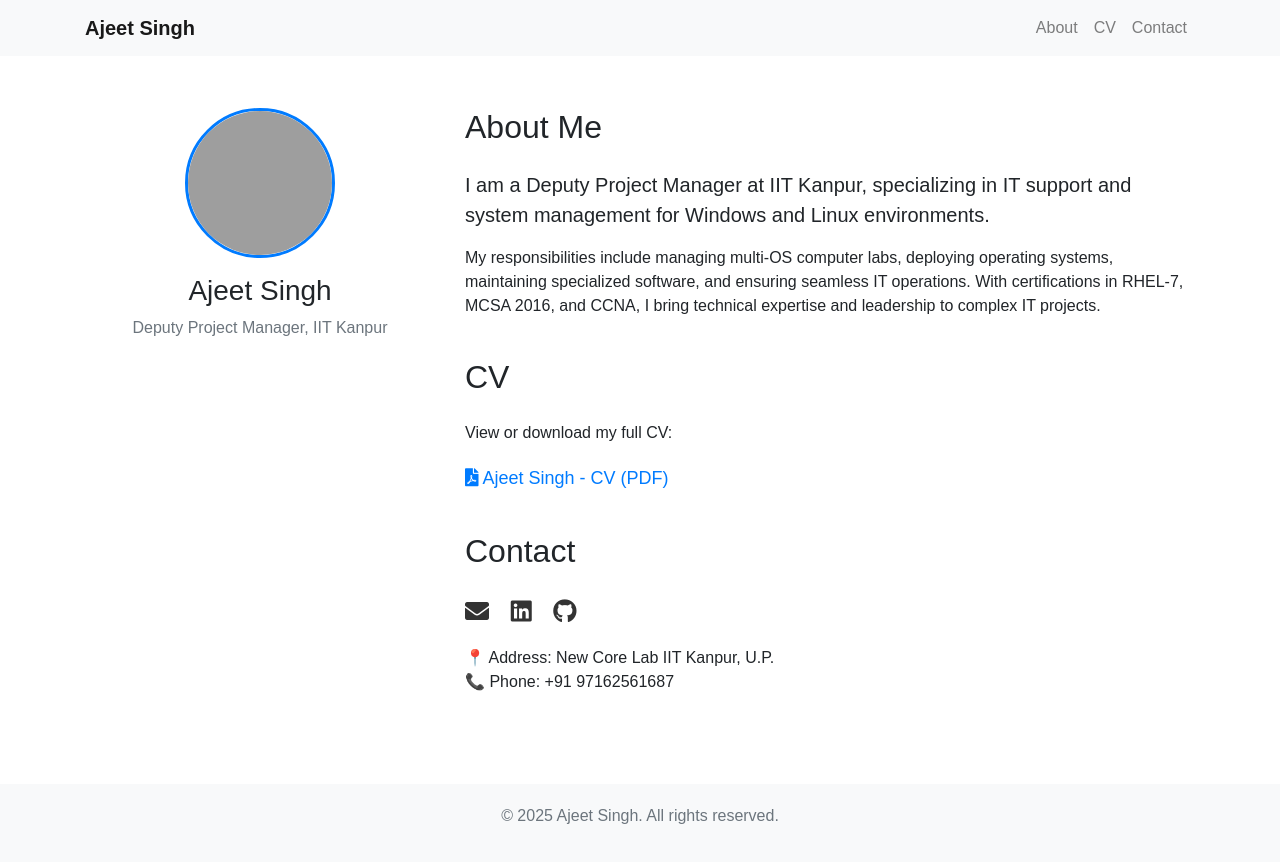
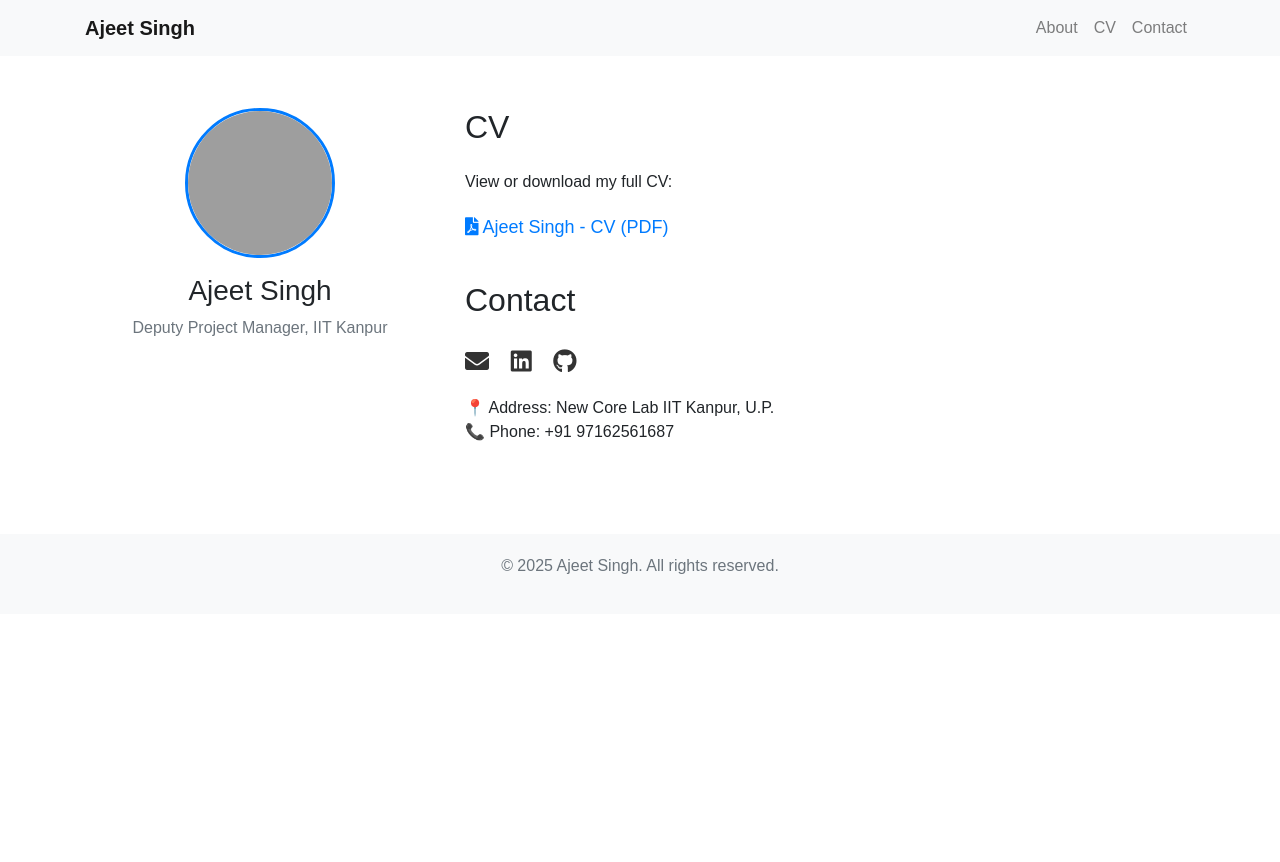
Before and after one commit to ajeetsg/github.io, a plain HTML site: page Index.html in a window 1280 px wide. After the commit the page ends 800 px from the top, so only its background shows below. Drawn offline with nearby package versions, Linux system fonts and the light colour scheme; grey boxes are pictures that could not be loaded.

Commit message:
Index.html

```diff
--- a/Index.html
+++ b/Index.html
@@ -17,40 +17,49 @@
             font-family: Arial, sans-serif;
             padding-top: 60px; /* Space for fixed navbar */
         }
+
         .navbar {
             background-color: #f8f9fa; /* Light navbar background */
         }
+
         .profile-img {
             width: 150px;
             height: 150px;
             border-radius: 50%; /* Circular profile image */
             border: 3px solid #007bff; /* Blue border */
         }
+
         .contact-icons a {
             margin-right: 15px;
             color: #333;
             font-size: 24px;
         }
+
             .contact-icons a:hover {
                 color: #007bff; /* Blue hover effect */
             }
+
         footer {
             background-color: #f8f9fa;
             padding: 20px 0;
             margin-top: 50px;
             text-align: center;
         }
+
         .resume-download {
             margin-top: 20px;
         }
+
             .resume-download a {
                 color: #007bff;
                 text-decoration: none;
                 font-size: 18px;
             }
+
                 .resume-download a:hover {
                     text-decoration: underline;
                 }
+
         section {
             margin-bottom: 40px;
         }
@@ -67,7 +76,7 @@
                 </button>
                 <div class="collapse navbar-collapse" id="navbarNav">
                     <ul class="navbar-nav ml-auto">
-                        <li class="nav-item"><a class="nav-link" href="#about">About</a></li>
+                        <li class="nav-item"><a class="nav-link" href="about.html">About</a></li>
                         <li class="nav-item"><a class="nav-link" href="#resume">CV</a></li>
                         <li class="nav-item"><a class="nav-link" href="#contact">Contact</a></li>
                     </ul>
@@ -88,19 +97,8 @@
                 </div>
             </div>
 
-            <!-- About, Resume, and Contact Sections -->
+            <!-- Resume and Contact Sections -->
             <div class="col-md-8">
-                <!-- About Section -->
-                <section id="about">
-                    <h2 class="mb-4">About Me</h2>
-                    <p class="lead">
-                       I am a Deputy Project Manager at IIT Kanpur, specializing in IT support and system management for Windows and Linux environments.
-                    </p>
-                    <p>
-                        My responsibilities include managing multi-OS computer labs, deploying operating systems, maintaining specialized software, and ensuring seamless IT operations. With certifications in RHEL-7, MCSA 2016, and CCNA, I bring technical expertise and leadership to complex IT projects.
-                    </p>
-                </section>
-
                 <!-- Resume Section -->
                 <section id="CV">
                     <h2 class="mb-4">CV</h2>
```
Lines whose indentation alone changed are shown as unchanged.
